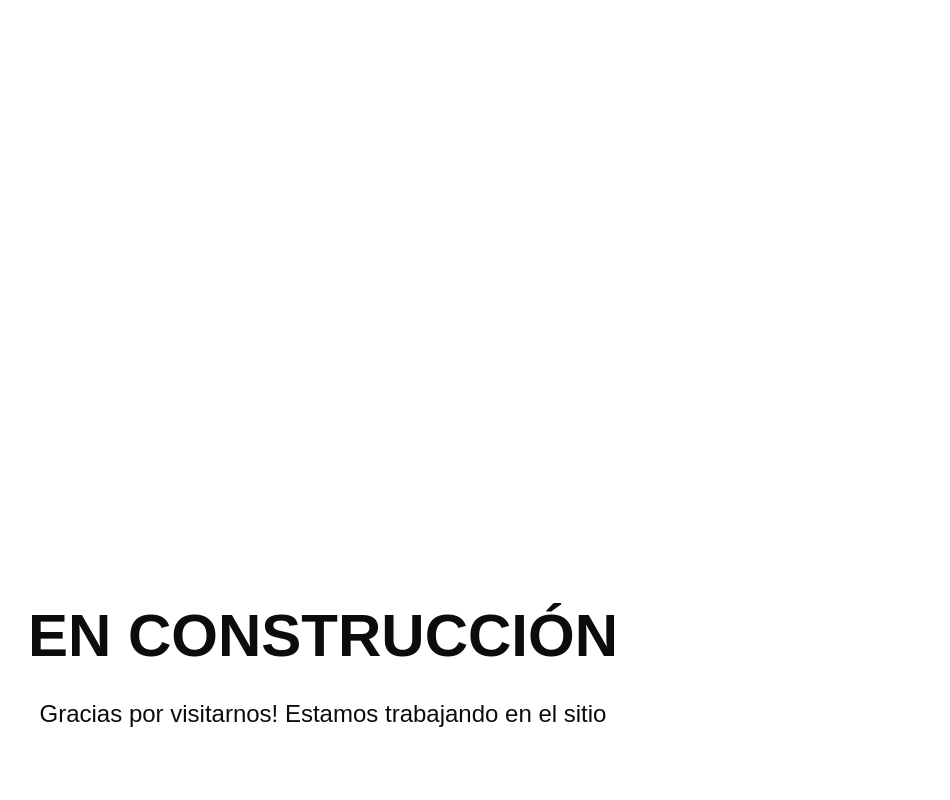
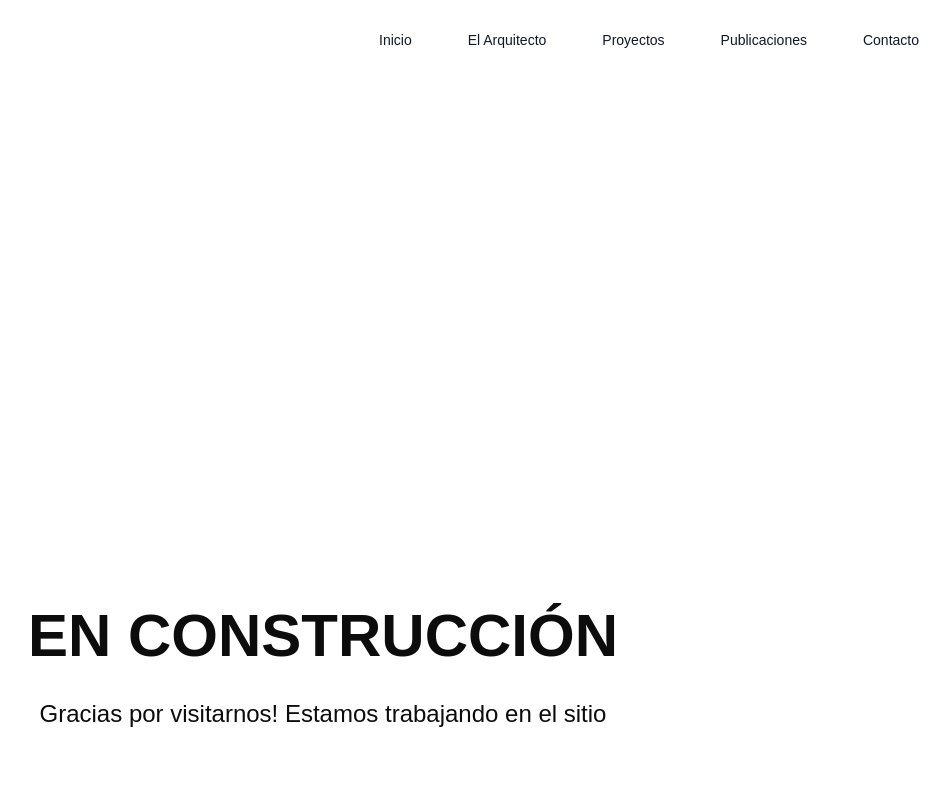
Before and after one commit to botflowlab/AndresCastroWebsite, a React (Vite) app: page / in a window 1280 px wide. Shown: the top 800 px of the page, without its empty margins (317-1267 px from the left). Built offline with nearby package versions, Linux system fonts and the light colour scheme; a web font is replaced by a local one.

Commit message:
Create Navigation Bar Component

```diff
--- a/src/App.jsx
+++ b/src/App.jsx
@@ -1,10 +1,12 @@
 import React from 'react'
 import ReactPlayer from 'react-player'
 import Footer from './components/Footer'
+import Navbar from './components/Navbar'
 
 function App() {
   return (
     <div className="flex flex-col min-h-screen font-neutra">
+      <Navbar />
       <div className="flex-grow flex items-center justify-center bg-white">
         <div className="w-full h-screen flex flex-col items-center justify-center p-4">
           <div className="max-w-4xl w-full text-center space-y-8">
--- /dev/null
+++ b/src/components/Navbar.jsx
@@ -0,0 +1,62 @@
+import React, { useState, useEffect } from 'react';
+
+function Navbar() {
+  const [isScrolled, setIsScrolled] = useState(false);
+
+  useEffect(() => {
+    const handleScroll = () => {
+      setIsScrolled(window.scrollY > 0);
+    };
+
+    window.addEventListener('scroll', handleScroll);
+    return () => window.removeEventListener('scroll', handleScroll);
+  }, []);
+
+  return (
+    <nav className={`fixed top-0 left-0 right-0 z-50 transition-all duration-300 ${
+      isScrolled ? 'bg-white/80 backdrop-blur-md shadow-sm' : 'bg-transparent'
+    }`}>
+      <div className="max-w-7xl mx-auto px-4 sm:px-6 lg:px-8">
+        <div className="flex justify-between items-center h-20">
+          {/* Logo placeholder */}
+          <div className="flex-shrink-0">
+            <div className="h-12 w-32 bg-transparent">
+              {/* Logo will go here */}
+            </div>
+          </div>
+
+          {/* Navigation Links */}
+          <div className="hidden md:flex items-center space-x-8">
+            <a href="/" className="text-gray-900 hover:text-gray-600 px-3 py-2 text-sm font-medium">
+              Inicio
+            </a>
+            <a href="/arquitecto" className="text-gray-900 hover:text-gray-600 px-3 py-2 text-sm font-medium">
+              El Arquitecto
+            </a>
+            <a href="/proyectos" className="text-gray-900 hover:text-gray-600 px-3 py-2 text-sm font-medium">
+              Proyectos
+            </a>
+            <a href="/publicaciones" className="text-gray-900 hover:text-gray-600 px-3 py-2 text-sm font-medium">
+              Publicaciones
+            </a>
+            <a href="/contacto" className="text-gray-900 hover:text-gray-600 px-3 py-2 text-sm font-medium">
+              Contacto
+            </a>
+          </div>
+
+          {/* Mobile menu button */}
+          <div className="md:hidden">
+            <button className="inline-flex items-center justify-center p-2 rounded-md text-gray-900 hover:text-gray-600">
+              <span className="sr-only">Open main menu</span>
+              <svg className="h-6 w-6" stroke="currentColor" fill="none" viewBox="0 0 24 24">
+                <path strokeLinecap="round" strokeLinejoin="round" strokeWidth="2" d="M4 6h16M4 12h16M4 18h16" />
+              </svg>
+            </button>
+          </div>
+        </div>
+      </div>
+    </nav>
+  );
+}
+
+export default Navbar;
```
